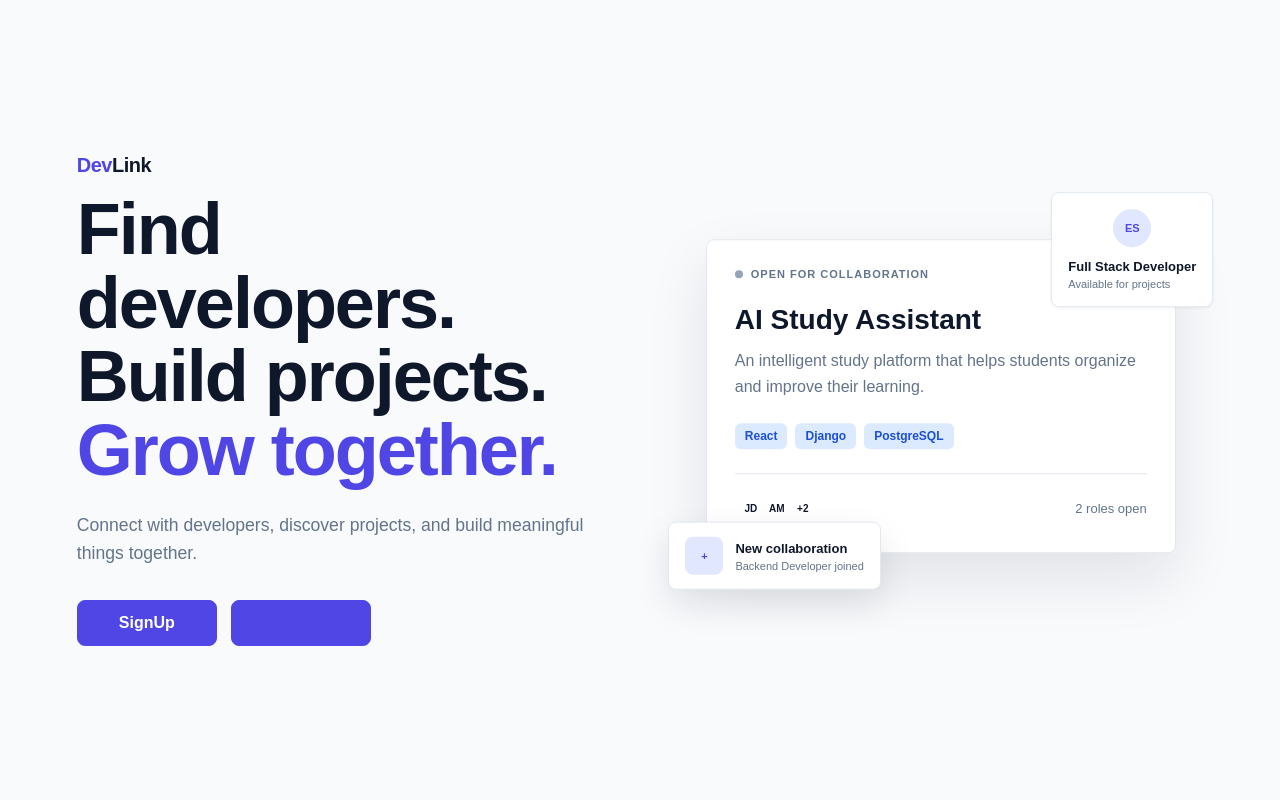
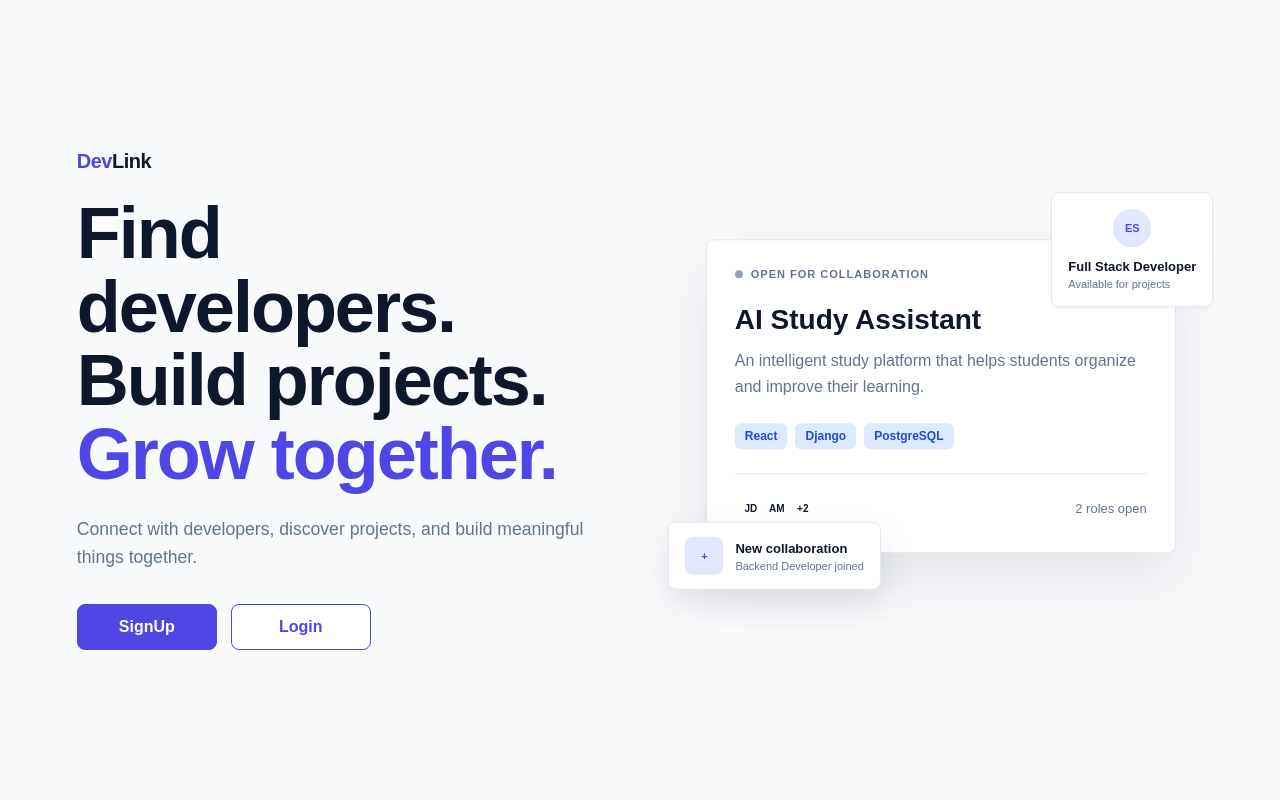
Before and after one commit to Esther-Idumu/developer_collaboration_platform, a React (Vite) app in the folder frontend/: page / in a window 1280 px wide. Shown: the top 800 px of the page. Built offline with nearby package versions, Linux system fonts and the light colour scheme; no server answers.

Commit message:
-landing page login button fix

```diff
--- a/frontend/src/pages/Landing.css
+++ b/frontend/src/pages/Landing.css
@@ -22,6 +22,10 @@
 
 .hero-text {
     max-width: 620px;
+}
+
+.hero-text .nav-brand {
+    margin-bottom: clamp(12px, 3vh, 28px);
 }
 
 .eyebrow {
@@ -83,7 +87,7 @@
 }
 
 .hero-login {
-    background-color: var(--indigo-accent);
+    background-color: var(--surface);
     color: var(--indigo-accent);
 }
 
```
